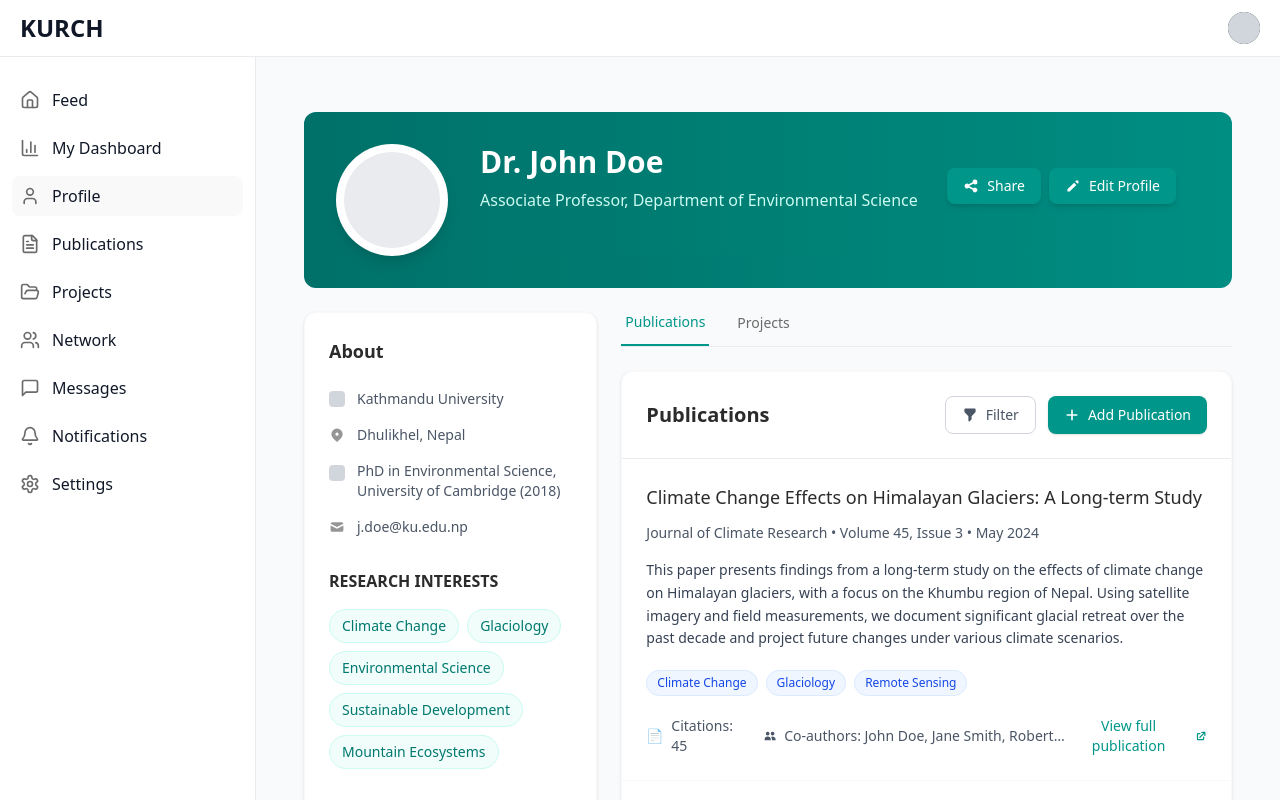
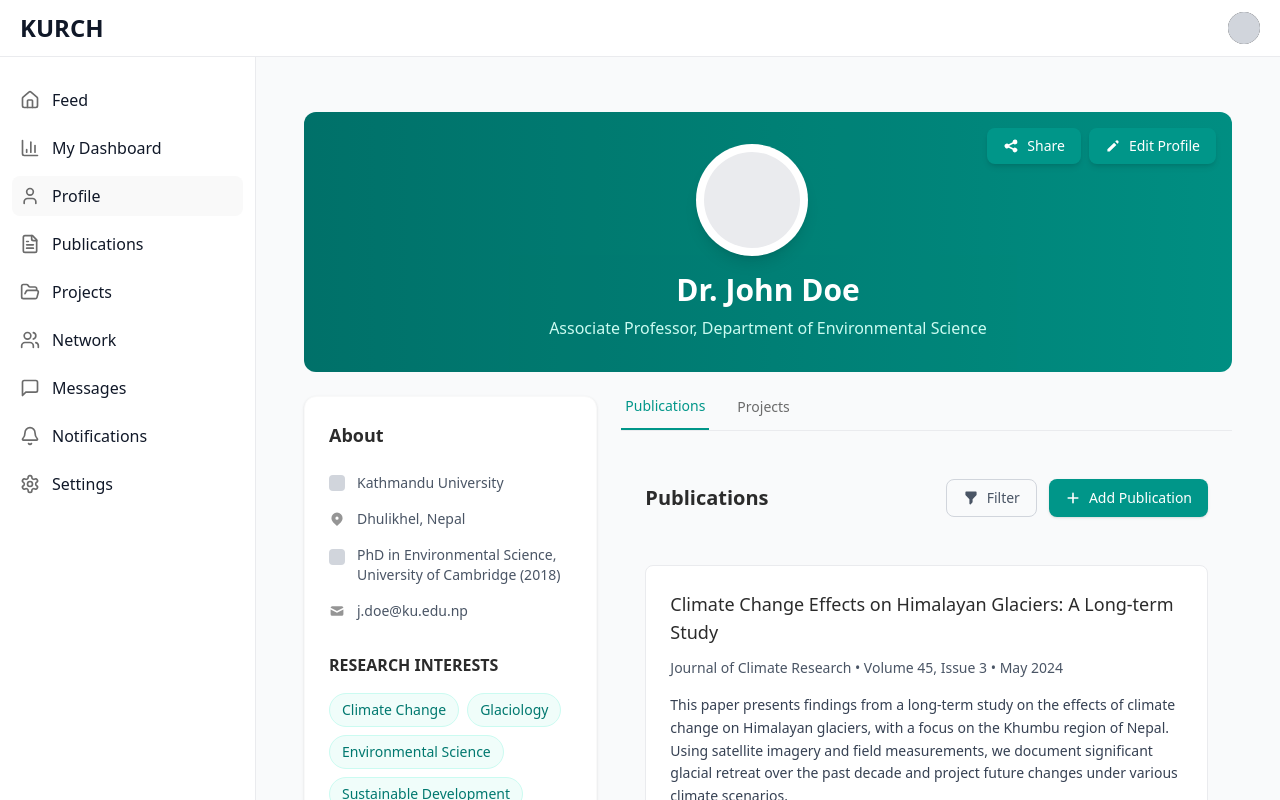
Before and after one commit to kuosc2005/kurch, a Next.js app: page /profile/1 in a window 1280 px wide. Shown: the top 800 px of the page. Built offline with nearby package versions, Linux system fonts and the light colour scheme.

Commit message:
Fix basic issues

```diff
--- a/src/app/(protected)/profile/[id]/page.tsx
+++ b/src/app/(protected)/profile/[id]/page.tsx
@@ -24,9 +24,9 @@ interface Publication {
 }
 
 export default function ProfilePage() {
-  const [activeTab, setActiveTab] = useState<"Publications" | "Projects">(
-    "Publications"
-  );
+  const [activeTab, setActiveTab] = useState<
+    "About" | "Publications" | "Projects"
+  >("Publications");
 
   const publications: Publication[] = [
     {
@@ -72,54 +72,9 @@ export default function ProfilePage() {
     "Mountain Ecosystems",
   ];
 
-  return (
-    <div className="max-w-7xl mx-auto">
-      <div className="space-y-6">
-        {/* Profile Header */}
-        <div className="bg-gradient-to-r from-teal-700 to-teal-600 rounded-xl p-6 sm:p-8 relative overflow-hidden">
-          {/* Background Pattern */}
-          <div className="absolute inset-0 bg-black opacity-5">
-            <div className="absolute inset-0 bg-gradient-to-br from-transparent to-black opacity-10"></div>
-          </div>
-
-          <div className="relative z-10">
-            <div className="flex flex-col lg:flex-row items-center lg:items-start space-y-6 lg:space-y-0 lg:space-x-8">
-              <div className="w-24 h-24 sm:w-28 sm:h-28 bg-white rounded-full flex items-center justify-center shadow-lg">
-                <div className="w-20 h-20 sm:w-24 sm:h-24 bg-gray-200 rounded-full"></div>
-              </div>
-              <div className="text-center lg:text-left flex-1">
-                <h1 className="text-2xl sm:text-3xl font-bold text-white mb-2">
-                  Dr. John Doe
-                </h1>
-                <p className="text-teal-100 text-sm sm:text-base">
-                  Associate Professor, Department of Environmental Science
-                </p>
-              </div>
-            </div>
-
-            {/* Action Buttons */}
-            <div className="absolute top-4 right-4 sm:top-6 sm:right-6">
-              <div className="flex flex-col sm:flex-row space-y-2 sm:space-y-0 sm:space-x-2">
-                <button className="bg-teal-600 hover:bg-teal-800 text-white px-3 py-2 sm:px-4 rounded-lg flex items-center justify-center space-x-2 text-sm transition-colors shadow-md">
-                  <HiShare size={16} />
-                  <span className="hidden sm:inline">Share</span>
-                </button>
-                <button className="bg-teal-600 hover:bg-teal-800 text-white px-3 py-2 sm:px-4 rounded-lg flex items-center justify-center space-x-2 text-sm transition-colors shadow-md">
-                  <HiPencil size={16} />
-                  <span className="hidden sm:inline">Edit Profile</span>
-                </button>
-              </div>
-            </div>
-          </div>
-        </div>
-
-        <div className="grid grid-cols-1 xl:grid-cols-3 gap-6">
-          {/* Left Sidebar - About */}
-          <div className="xl:col-span-1 space-y-6">
+  const AboutSection = () => (
     <div className="bg-white rounded-xl p-6 shadow-sm border border-gray-100">
-              <h3 className="text-lg font-semibold text-gray-800 mb-6">
-                About
-              </h3>
+      <h3 className="text-lg font-semibold text-gray-800 mb-6">About</h3>
 
       <div className="space-y-4 mb-8">
         <div className="flex items-center space-x-3 text-gray-600">
@@ -127,10 +82,7 @@ export default function ProfilePage() {
           <span className="text-sm">Kathmandu University</span>
         </div>
         <div className="flex items-center space-x-3 text-gray-600">
-                  <HiLocationMarker
-                    size={16}
-                    className="text-gray-400 flex-shrink-0"
-                  />
+          <HiLocationMarker size={16} className="text-gray-400 flex-shrink-0" />
           <span className="text-sm">Dhulikhel, Nepal</span>
         </div>
         <div className="flex items-start space-x-3 text-gray-600">
@@ -146,9 +98,7 @@ export default function ProfilePage() {
       </div>
 
       <div className="mb-8">
-                <h4 className="font-semibold text-gray-800 mb-4">
-                  RESEARCH INTERESTS
-                </h4>
+        <h4 className="font-semibold text-gray-800 mb-4">RESEARCH INTERESTS</h4>
         <div className="flex flex-wrap gap-2">
           {researchInterests.map((tag, index) => (
             <span
@@ -165,10 +115,9 @@ export default function ProfilePage() {
         <h4 className="font-semibold text-gray-800 mb-4">BIO</h4>
         <p className="text-gray-600 text-sm leading-relaxed">
           Dr. John Doe is an Associate Professor in the Department of
-                  Environmental Science at Kathmandu University. His research
-                  primarily focuses on climate change impacts on mountain
-                  ecosystems, with a particular emphasis on glacial retreat in
-                  the Himalayas.
+          Environmental Science at Kathmandu University. His research primarily
+          focuses on climate change impacts on mountain ecosystems, with a
+          particular emphasis on glacial retreat in the Himalayas.
         </p>
       </div>
 
@@ -182,34 +131,13 @@ export default function ProfilePage() {
         </button>
       </div>
     </div>
-          </div>
+  );
 
-          {/* Right Content - Publications/Projects */}
-          <div className="xl:col-span-2 space-y-6">
-            {/* Tab Navigation */}
-            <div className="flex space-x-6 border-b border-gray-200">
-              {(["Publications", "Projects"] as const).map((tab) => (
-                <button
-                  key={tab}
-                  onClick={() => setActiveTab(tab)}
-                  className={`pb-3 px-1 text-sm font-medium transition-colors ${
-                    activeTab === tab
-                      ? "text-teal-600 border-b-2 border-teal-600"
-                      : "text-gray-500 hover:text-gray-700"
-                  }`}
-                >
-                  {tab}
-                </button>
-              ))}
-            </div>
-
-            {/* Publications Section */}
-            <div className="bg-white rounded-xl shadow-sm border border-gray-100">
-              <div className="p-6 border-b border-gray-200">
+  const PublicationsSection = () => (
+    <div className=" rounded-xl ">
+      <div className="p-6 ">
         <div className="flex flex-col sm:flex-row sm:items-center sm:justify-between space-y-4 sm:space-y-0">
-                  <h2 className="text-xl font-semibold text-gray-800">
-                    Publications
-                  </h2>
+          <h2 className="text-xl font-semibold text-gray-800">Publications</h2>
           <div className="flex flex-col sm:flex-row gap-3">
             <button className="flex items-center justify-center space-x-2 text-gray-600 hover:text-gray-800 px-4 py-2 border border-gray-300 rounded-lg text-sm transition-colors">
               <HiFilter size={16} />
@@ -223,11 +151,12 @@ export default function ProfilePage() {
         </div>
       </div>
 
-              <div className="divide-y divide-gray-100">
+      <div className="p-6">
+        <div className="grid gap-6">
           {publications.map((pub, index) => (
             <div
               key={index}
-                    className="p-6 hover:bg-gray-50 transition-colors"
+              className="bg-white border border-gray-200 rounded-lg p-6 hover:shadow-md transition-shadow"
             >
               <h3 className="text-lg font-medium text-gray-800 mb-3 hover:text-teal-600 cursor-pointer transition-colors">
                 {pub.title}
@@ -274,6 +203,111 @@ export default function ProfilePage() {
         </div>
       </div>
     </div>
+  );
+
+  const ProjectsSection = () => (
+    <div className="bg-white rounded-xl shadow-sm border border-gray-100 p-6">
+      <h2 className="text-xl font-semibold text-gray-800 mb-4">Projects</h2>
+      <p className="text-gray-600">Projects content coming soon...</p>
+    </div>
+  );
+
+  return (
+    <div className="max-w-7xl mx-auto">
+      <div className="space-y-6">
+        {/* Profile Header */}
+        <div className="bg-gradient-to-r from-teal-700 to-teal-600 rounded-xl p-6 sm:p-8 relative overflow-hidden">
+          {/* Background Pattern */}
+          <div className="absolute inset-0 bg-black opacity-5">
+            <div className="absolute inset-0 bg-gradient-to-br from-transparent to-black opacity-10"></div>
+          </div>
+
+          <div className="relative z-10">
+            <div className="flex flex-col  items-center  space-y-4 lg:space-x-8">
+              <div className="w-24 h-24 sm:w-28 sm:h-28 bg-white rounded-full flex items-center justify-center shadow-lg">
+                <div className="w-20 h-20 sm:w-24 sm:h-24 bg-gray-200 rounded-full"></div>
+              </div>
+              <div className="text-center flex-1">
+                <h1 className="text-2xl sm:text-3xl font-bold text-white mb-2">
+                  Dr. John Doe
+                </h1>
+                <p className="text-teal-100 text-sm sm:text-base">
+                  Associate Professor, Department of Environmental Science
+                </p>
+              </div>
+            </div>
+
+            {/* Action Buttons */}
+          </div>
+          <div className="absolute top-2 right-2 sm:top-4 sm:right-4">
+            <div className="flex flex-col sm:flex-row space-y-2 sm:space-y-0 sm:space-x-2">
+              <button className="bg-teal-600 hover:bg-teal-800 text-white px-3 py-2 sm:px-4 rounded-lg flex items-center justify-center space-x-2 text-sm transition-colors shadow-md">
+                <HiShare size={16} />
+                <span className="hidden sm:inline">Share</span>
+              </button>
+              <button className="bg-teal-600 hover:bg-teal-800 text-white px-3 py-2 sm:px-4 rounded-lg flex items-center justify-center space-x-2 text-sm transition-colors shadow-md">
+                <HiPencil size={16} />
+                <span className="hidden sm:inline">Edit Profile</span>
+              </button>
+            </div>
+          </div>
+        </div>
+
+        {/* Mobile Tab Navigation */}
+        <div className="xl:hidden">
+          <div className="flex space-x-1 bg-gray-100 p-1 rounded-lg">
+            {(["About", "Publications", "Projects"] as const).map((tab) => (
+              <button
+                key={tab}
+                onClick={() => setActiveTab(tab)}
+                className={`flex-1 py-2 px-3 text-sm font-medium rounded-md transition-colors ${
+                  activeTab === tab
+                    ? "bg-white text-teal-600 shadow-sm"
+                    : "text-gray-500 hover:text-gray-700"
+                }`}
+              >
+                {tab}
+              </button>
+            ))}
+          </div>
+        </div>
+
+        {/* Desktop Layout */}
+        <div className="hidden xl:grid xl:grid-cols-3 gap-6">
+          {/* Left Sidebar - About */}
+          <div className="xl:col-span-1">
+            <AboutSection />
+          </div>
+
+          {/* Right Content - Publications/Projects */}
+          <div className="xl:col-span-2 space-y-6">
+            {/* Tab Navigation */}
+            <div className="flex space-x-6 border-b border-gray-200">
+              {(["Publications", "Projects"] as const).map((tab) => (
+                <button
+                  key={tab}
+                  onClick={() => setActiveTab(tab)}
+                  className={`pb-3 px-1 text-sm font-medium transition-colors ${
+                    activeTab === tab
+                      ? "text-teal-600 border-b-2 border-teal-600"
+                      : "text-gray-500 hover:text-gray-700"
+                  }`}
+                >
+                  {tab}
+                </button>
+              ))}
+            </div>
+
+            {activeTab === "Publications" && <PublicationsSection />}
+            {activeTab === "Projects" && <ProjectsSection />}
+          </div>
+        </div>
+
+        {/* Mobile Content */}
+        <div className="xl:hidden">
+          {activeTab === "About" && <AboutSection />}
+          {activeTab === "Publications" && <PublicationsSection />}
+          {activeTab === "Projects" && <ProjectsSection />}
         </div>
       </div>
     </div>
```
Lines whose indentation alone changed are shown as unchanged.
